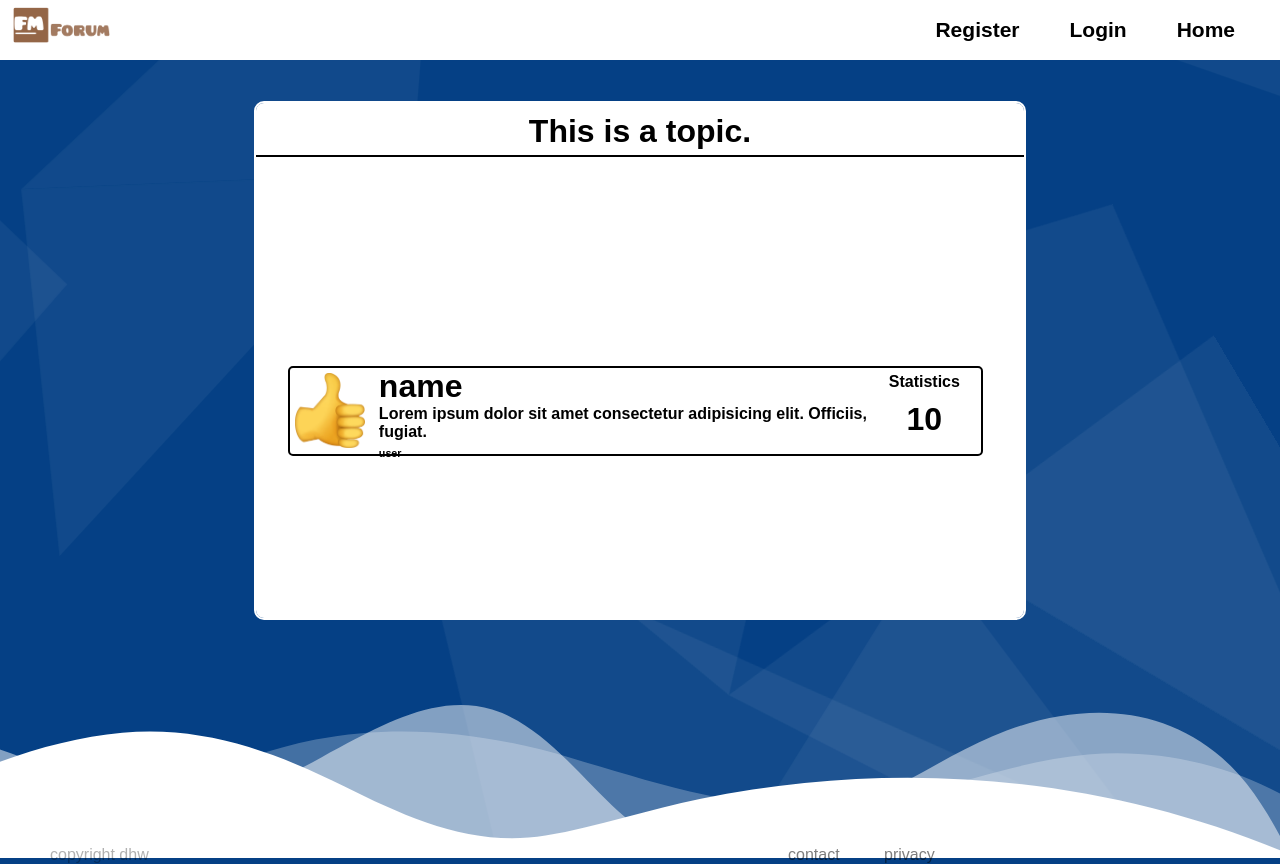
After one commit to douwehw/dhwesterdijk.nl, a PHP site: page /forum/thread.php in a window 1280 px wide. The commit adds this page. Run offline with PHP 8.4, Linux system fonts and the light colour scheme.

Commit message:
finished frontend

```diff
--- a/forum/boilerplate/header.php
+++ b/forum/boilerplate/header.php
@@ -12,6 +12,7 @@
    <link rel="stylesheet" href="content/styles/login.css">
    <link rel="stylesheet" href="content/styles/topics.css">
    <link rel="stylesheet" href="content/styles/register.css">
+   <link rel="stylesheet" href="content/styles/thread.css">
    <title>Forum</title>
 </head>
 
--- /dev/null
+++ b/forum/boilerplate/topic.php
@@ -0,0 +1,14 @@
+<a href="thread.php" class="open-thread">
+   <div class="topic">
+      <div class="info-wrapper">
+         <img src="content/images/thumbs-up.webp" alt="Topic icon" class="topic-icon" height="75">
+         <h1 class="topic-name">name</h1>
+         <h4 class="topic-description">Lorem ipsum dolor sit amet consectetur adipisicing elit. Officiis, fugiat.</h4>
+         <h6 class="posted-by">user</h6>
+      </div>
+      <div class="statistics-wrapper">
+         <h4 class="stats-text">Statistics</h4>
+         <h1 class="topics-count">10</h1>
+      </div>
+   </div>
+</a>
--- /dev/null
+++ b/forum/content/styles/thread.css
@@ -0,0 +1,14 @@
+div.thread-wrapper {
+   display: block;
+   overflow-x: hidden;
+}
+
+h1.thread-name {
+   text-align: center;
+   margin-top: 10px;
+}
+
+hr.thread-name-underline {
+   border: 1px solid black;
+   margin-top: 5px;
+}
--- a/forum/content/styles/topics.css
+++ b/forum/content/styles/topics.css
@@ -1,4 +1,4 @@
-div.topic-wrapper {
+div.topic-wrapper, div.thread-wrapper {
    display: grid;
    justify-content: center;
    background-color: #fff;
@@ -54,3 +54,8 @@ h4.stats-text {
 h1.topics-count {
    margin-top: 10px;
 }
+
+a.open-thread {
+   all: unset;
+   cursor: pointer;
+}
--- /dev/null
+++ b/forum/thread.php
@@ -0,0 +1,26 @@
+<?php
+
+require_once('boilerplate/header.php')
+
+?>
+
+<main>
+   <div class="thread-wrapper">
+      <div class="thread-container">
+
+         <h1 class="thread-name">This is a topic.</h1>
+         <hr class="thread-name-underline">
+
+         <div class="topic-wrapper">
+            <?php echo file_get_contents('boilerplate/topic.php'); ?>
+         </div>
+
+      </div>
+   </div>
+</main>
+
+<?php
+
+require_once('boilerplate/footer.php')
+
+?>
```
Also changed, not shown: forum/index.php (+14 -77 lines).
